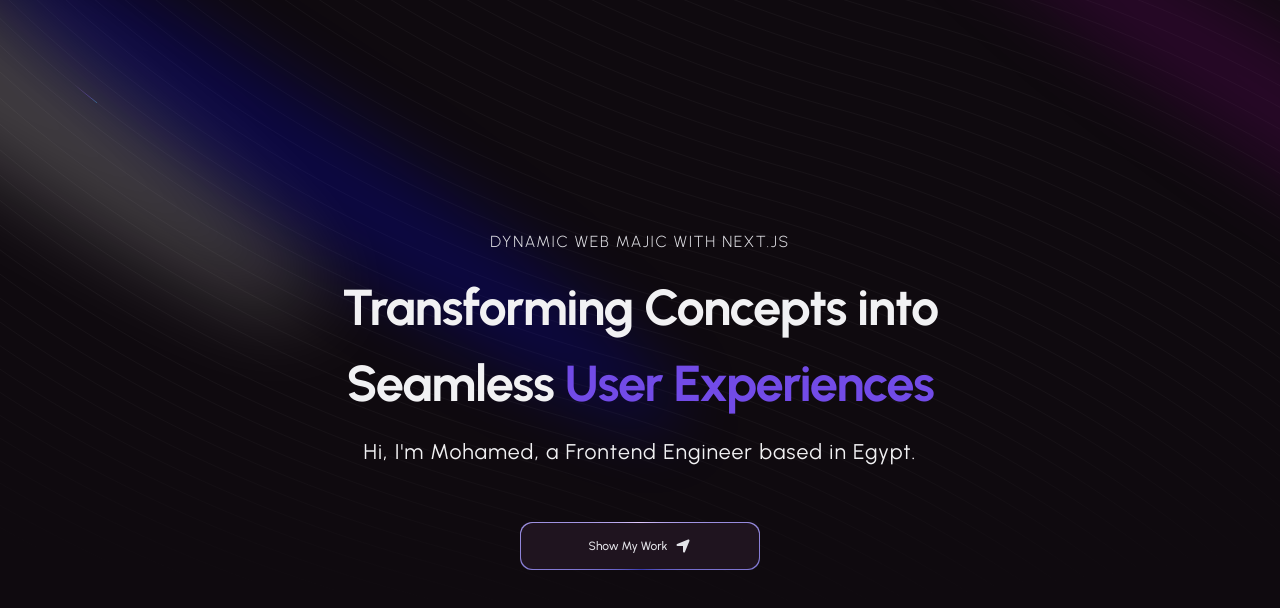
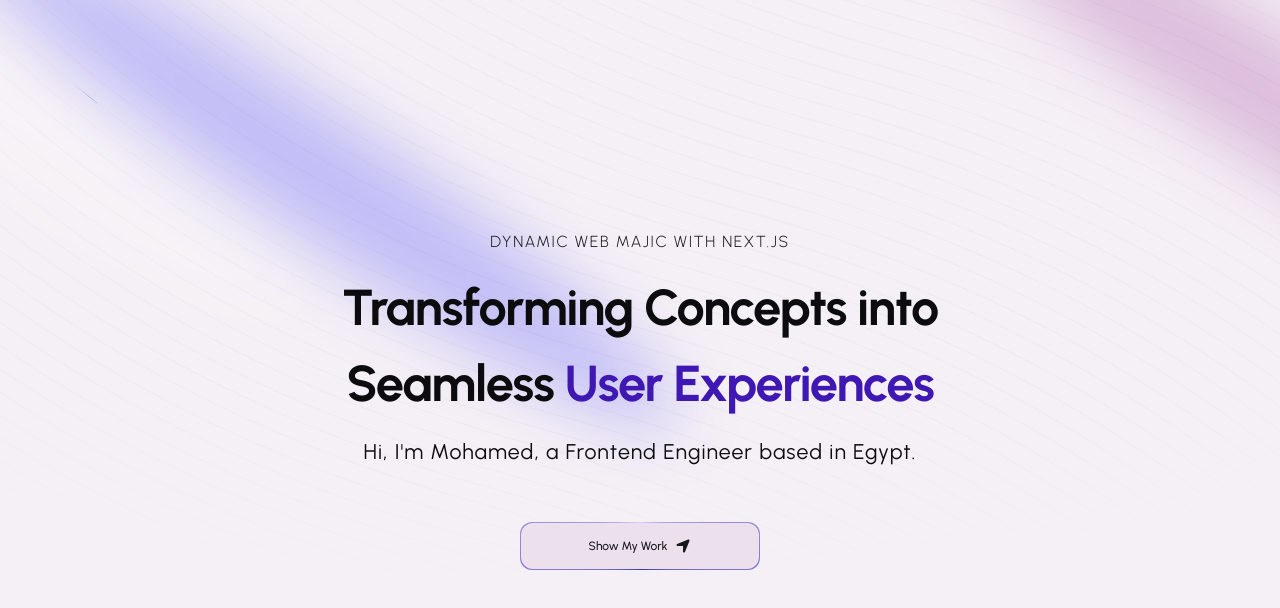
Before and after one commit to MoDev2002/portfolio, a Next.js app: page / in a window 1280 px wide. Shown: the top 608 px of the page. Built offline with nearby package versions, Linux system fonts and the light colour scheme.

Commit message:
testing light theme + changing line colors in backgound beams to be visible

```diff
--- a/src/app/layout.tsx
+++ b/src/app/layout.tsx
@@ -11,8 +11,6 @@ const fontSans = FontSans({
 });
 
 // TODO: Change Metadata when generating content
-// TODO: Apply Pallette
-// TODO: Change Grid BG
 
 export const metadata: Metadata = {
     title: "Mohamed's Portfolio",
@@ -34,7 +32,7 @@ export default function RootLayout({
             >
                 <ThemeProvider
                     attribute='class'
-                    defaultTheme='dark'
+                    defaultTheme='light'
                     enableSystem
                     disableTransitionOnChange
                 >
--- a/src/components/ui/background-beams.tsx
+++ b/src/components/ui/background-beams.tsx
@@ -136,15 +136,15 @@ export const BackgroundBeams = React.memo(
                         >
                             <stop
                                 offset='0.0666667'
-                                stopColor='var(--neutral-300)'
+                                stopColor='var(--foreground-700)'
                             ></stop>
                             <stop
                                 offset='0.243243'
-                                stopColor='var(--neutral-300)'
+                                stopColor='var(--foreground-700)'
                             ></stop>
                             <stop
                                 offset='0.43594'
-                                stopColor='white'
+                                stopColor='var(--background-950)'
                                 stopOpacity='0'
                             ></stop>
                         </radialGradient>
```
